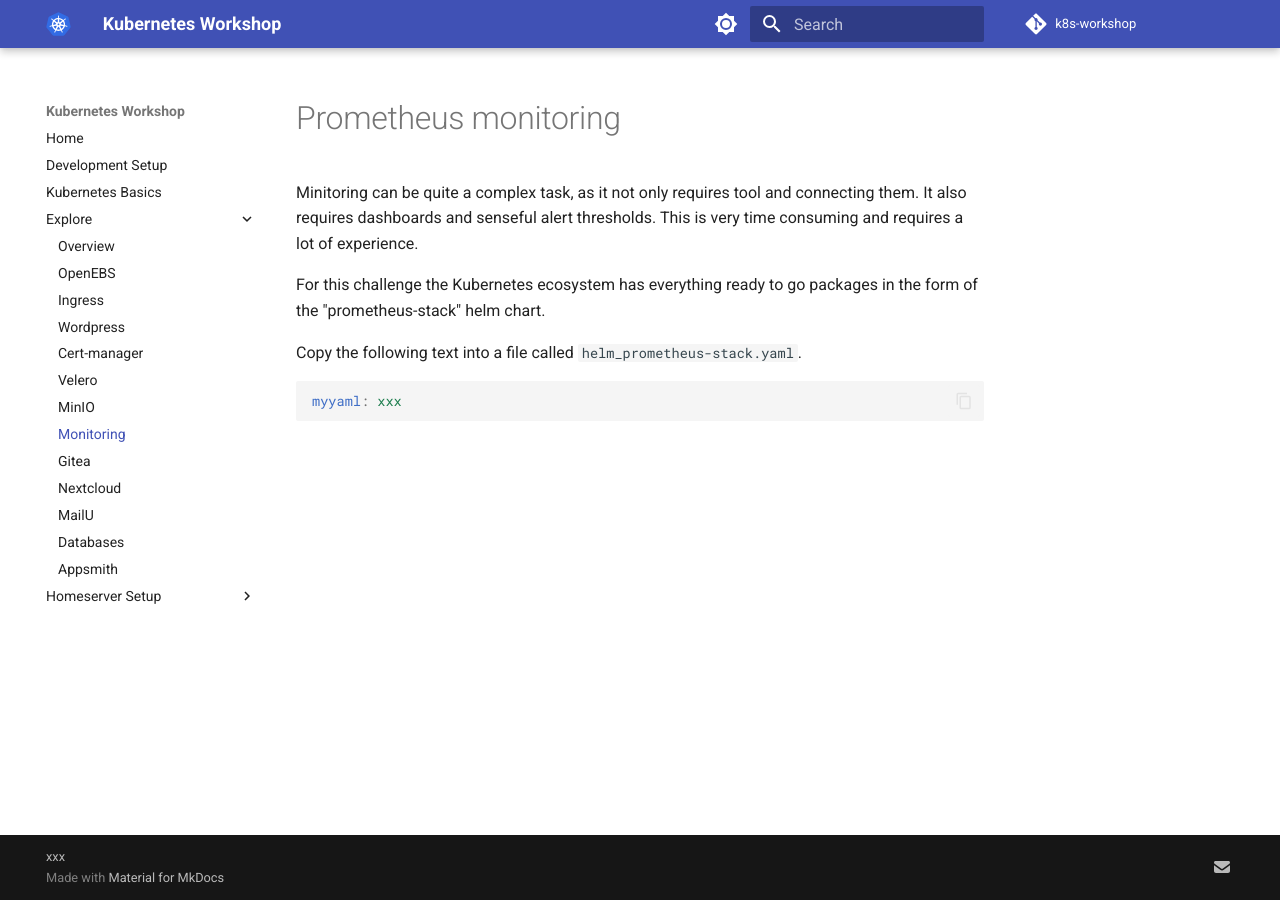
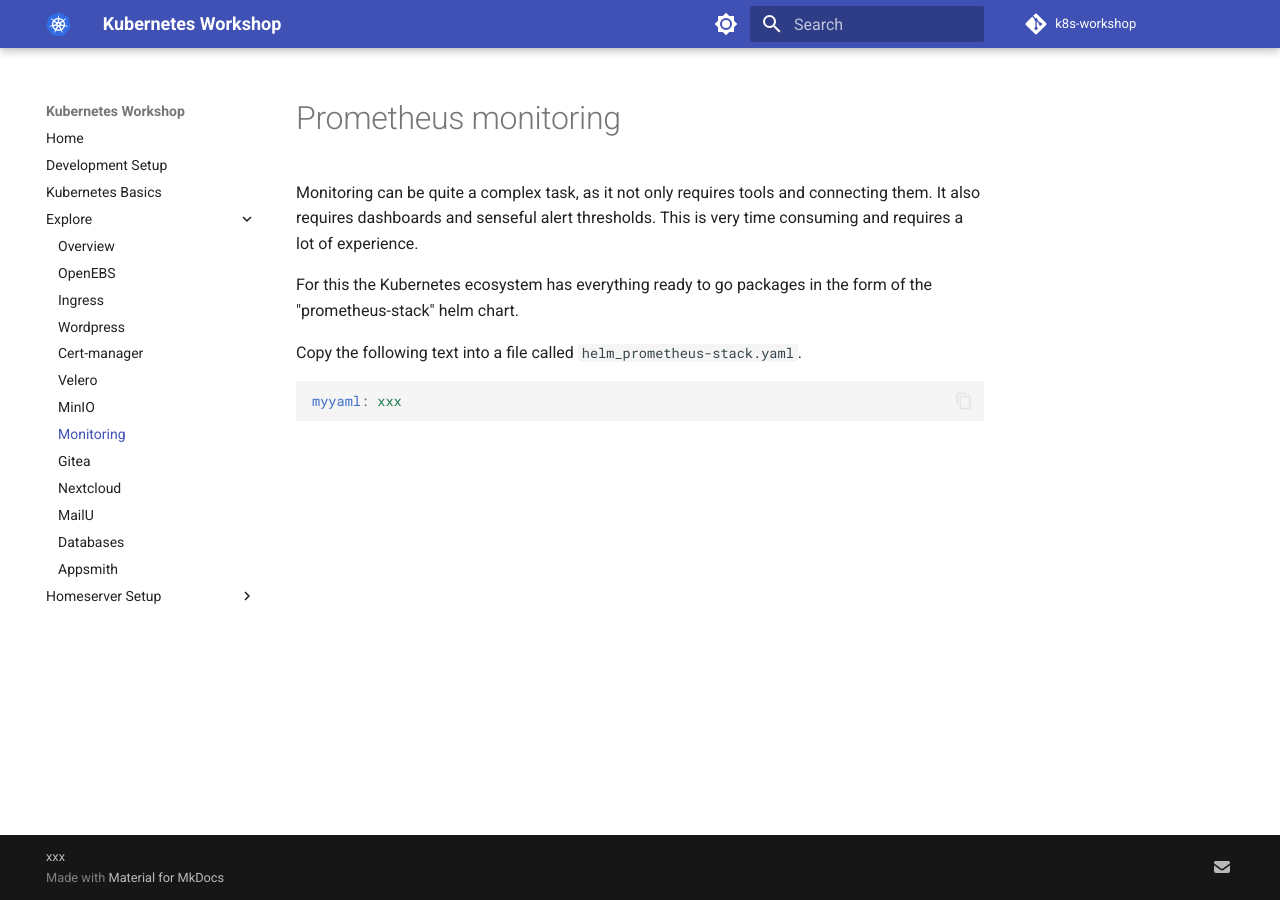
Before and after one commit to iptizer/k8s-workshop, an MkDocs documentation site: the page built from docs/explore/prometheus.md, in a window 1280 px wide. Built offline with MkDocs 1.6.1 and Material for MkDocs 9.7.7, drawn with Linux system fonts in a browser that asks for light colours; comment, search, counter and statistics services are not loaded.

```diff
--- a/docs/explore/prometheus.md
+++ b/docs/explore/prometheus.md
@@ -1,8 +1,8 @@
 # Prometheus monitoring
 
-Minitoring can be quite a complex task, as it not only requires tool and connecting them. It also requires dashboards and senseful alert thresholds. This is very time consuming and requires a lot of experience.
+Monitoring can be quite a complex task, as it not only requires tools and connecting them. It also requires dashboards and senseful alert thresholds. This is very time consuming and requires a lot of experience.
 
-For this challenge the Kubernetes ecosystem has everything ready to go packages in the form of the "prometheus-stack" helm chart.
+For this the Kubernetes ecosystem has everything ready to go packages in the form of the "prometheus-stack" helm chart.
 
 Copy the following text into a file called `helm_prometheus-stack.yaml`.
 
```
